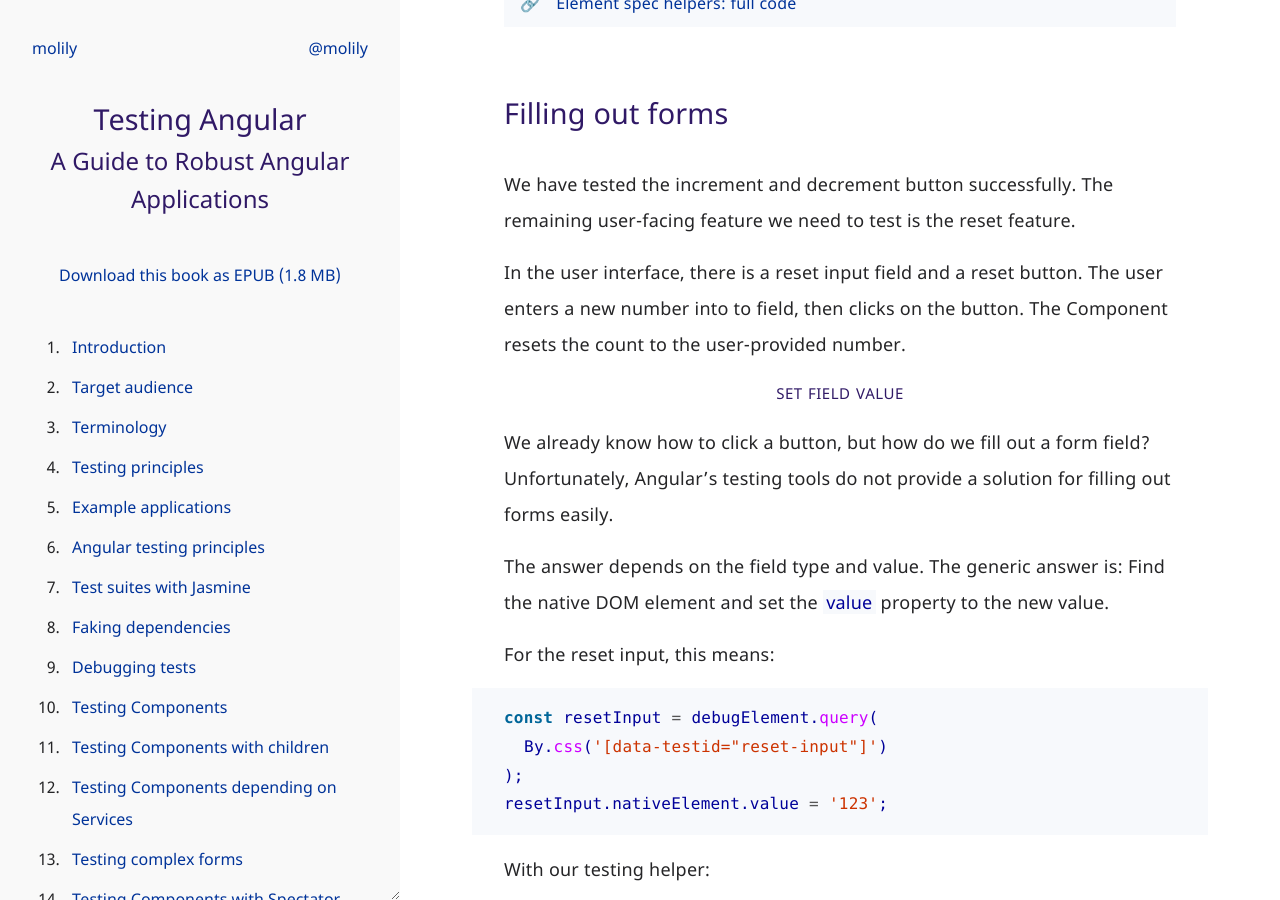
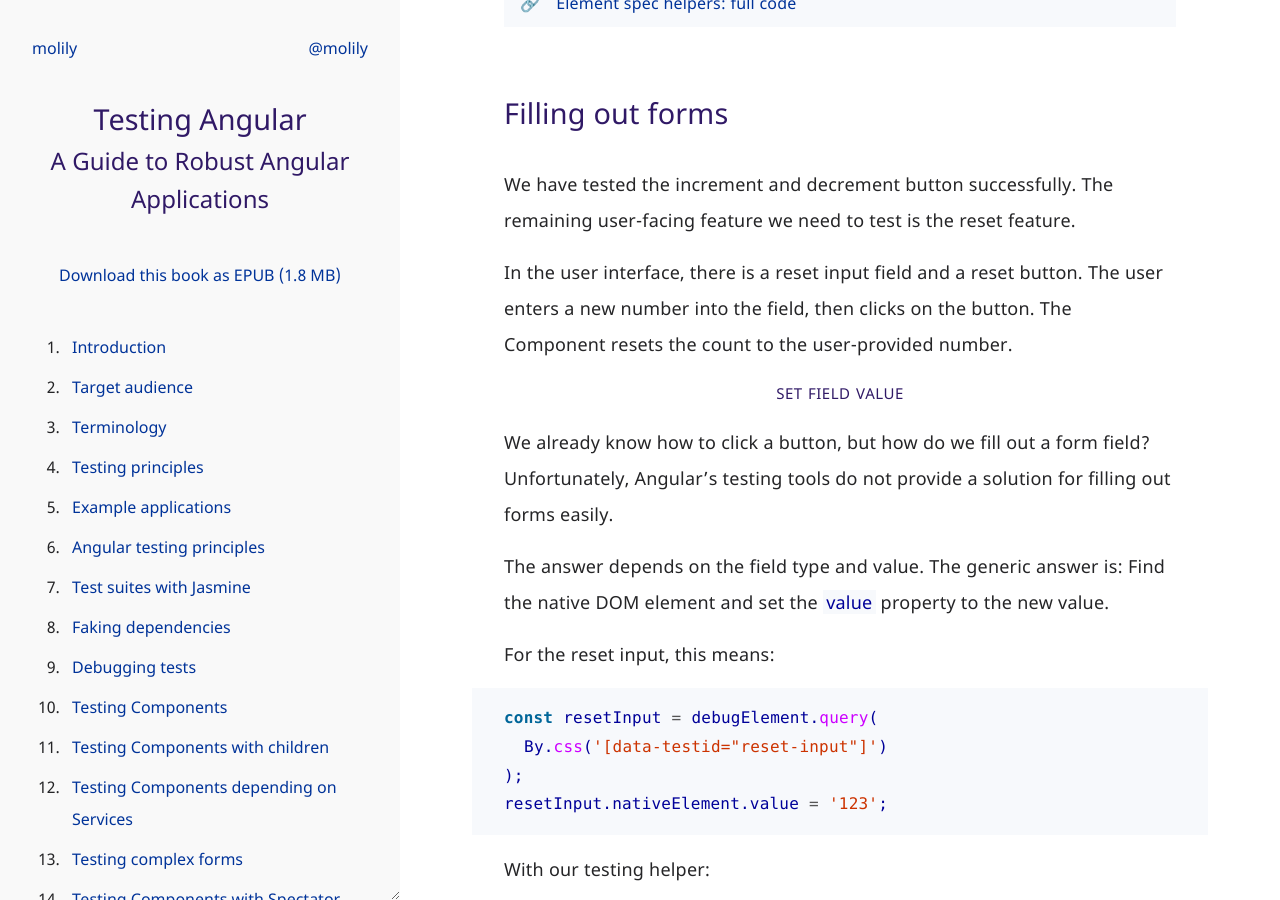
Before and after one commit to molily/testing-angular, a Jekyll site: the page built from testing-components.md, in a window 1280 px wide and 900 px high, scrolled down 23648 px. Built offline with Jekyll 4.4.1, drawn with Linux system fonts in a browser that asks for light colours.

Commit message:
Fix typos. Thanks to Oscar Gallego García.

```diff
--- a/testing-components.md
+++ b/testing-components.md
@@ -705,7 +705,7 @@
 
 We have tested the increment and decrement button successfully. The remaining user-facing feature we need to test is the reset feature.
 
-In the user interface, there is a reset input field and a reset button. The user enters a new number into to field, then clicks on the button. The Component resets the count to the user-provided number.
+In the user interface, there is a reset input field and a reset button. The user enters a new number into the field, then clicks on the button. The Component resets the count to the user-provided number.
 
 <aside class="margin-note">Set field value</aside>
 
```
Also changed, not shown: test-suites-with-jasmine.md (+1 -1 lines).
